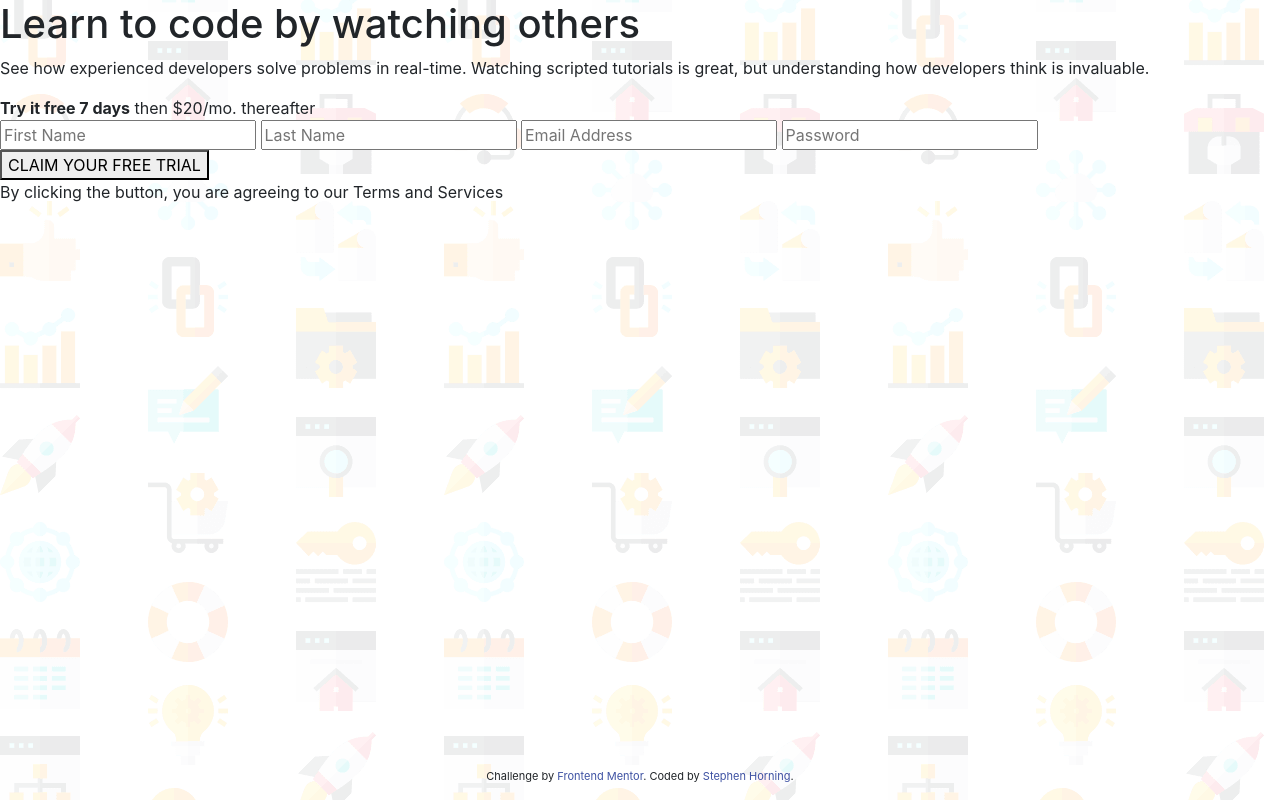
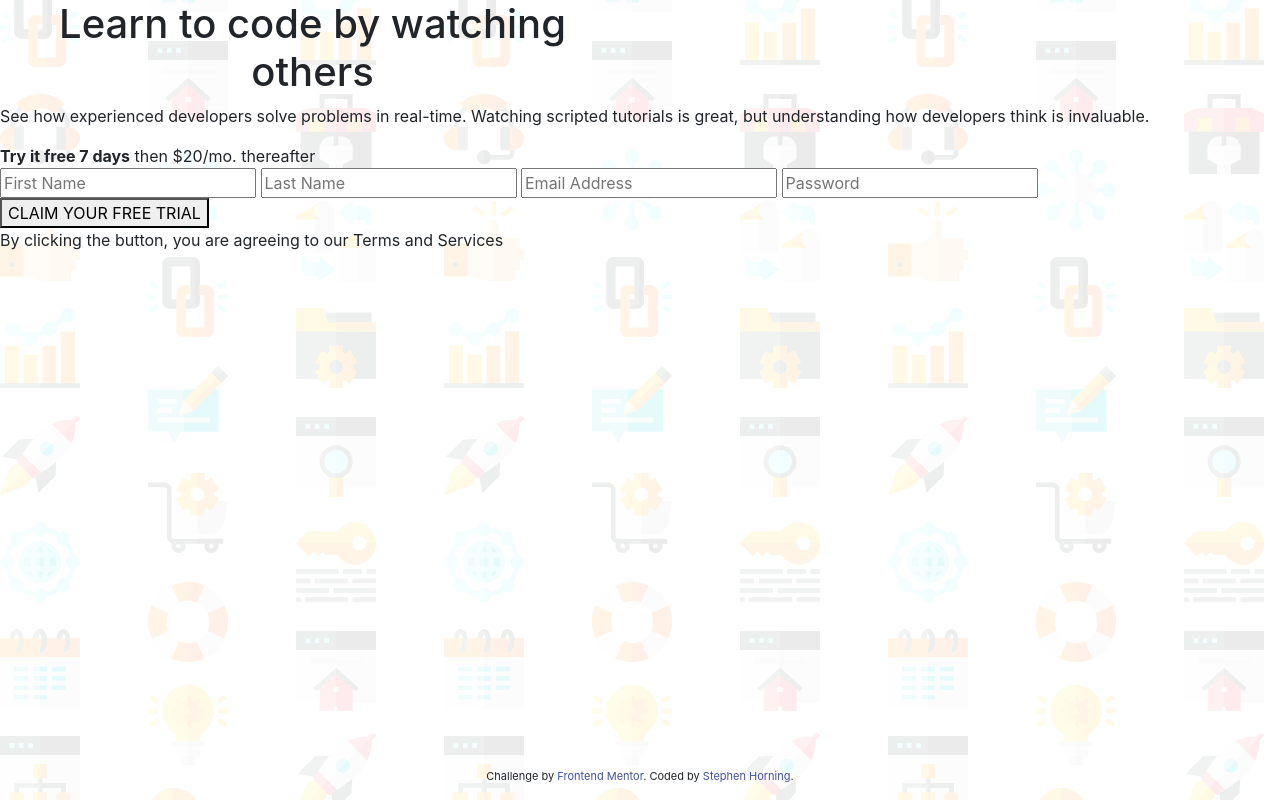
Before and after one commit to stephenhorning14/Intro-Component-With-Signup-Form, a plain HTML site: page index.html in a window 1280 px wide. Drawn offline with nearby package versions, Linux system fonts and the light colour scheme; files whose address does not match are found by name.

Commit message:
Began adding styles to the main header

```diff
--- a/index.html
+++ b/index.html
@@ -37,8 +37,10 @@
 
   <body id="signup-page">
     <div>
-      <div>
-        <h1 id="main-header">Learn to code by watching others</h1>
+      <div class="row">
+        <div class="col-sm-6 text-center">
+          <h1 id="main-header">Learn to code by watching others</h1>
+        </div>
       </div>
 
       <div>
```
